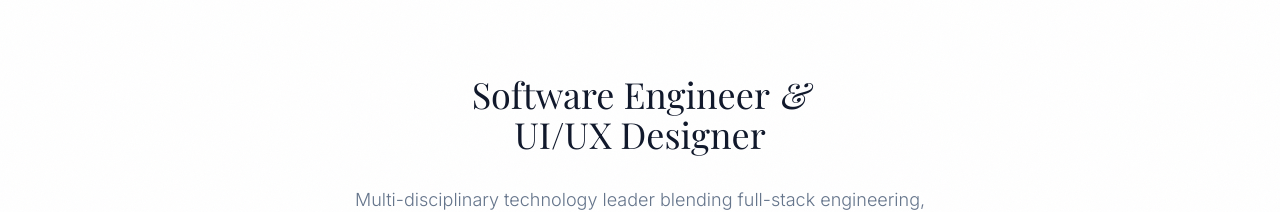
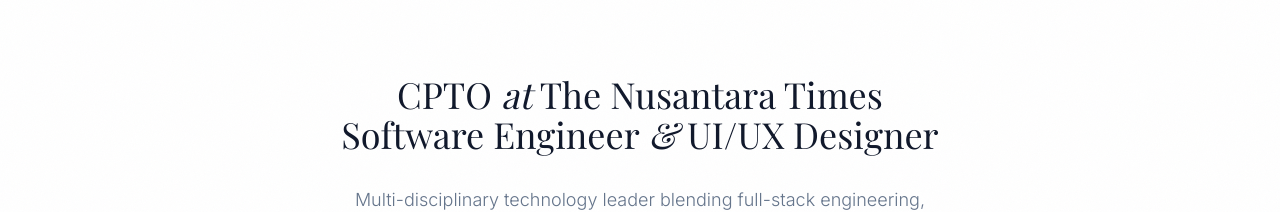
Before and after one commit to genzabis/Portofolio-Niam-2025, a React (Vite) app: page / in a window 1280 px wide. Shown: the part 582-794 px from the top of the page. Built offline with nearby package versions, Linux system fonts and the light colour scheme; no server answers; a web font is replaced by a local one.

Commit message:
feat: add CPTO at The Nusantara Times to Hero subtitle

```diff
--- a/components/Hero.tsx
+++ b/components/Hero.tsx
@@ -23,8 +23,8 @@
 
           <div className="mt-16 max-w-2xl mx-auto">
             <h2 className="text-2xl md:text-4xl font-serif font-normal text-slate-900 dark:text-zinc-300 mb-8 leading-snug">
-              Software Engineer <span className="italic">&</span> <br/>
-              UI/UX Designer
+              CPTO <span className="italic">at</span> The Nusantara Times<br/>
+              Software Engineer <span className="italic">&</span> UI/UX Designer
             </h2>
             <p className="text-base md:text-lg text-slate-500 dark:text-zinc-500 leading-relaxed font-light max-w-xl mx-auto">
               Multi-disciplinary technology leader blending full-stack engineering, product strategy, and design thinking.
```
